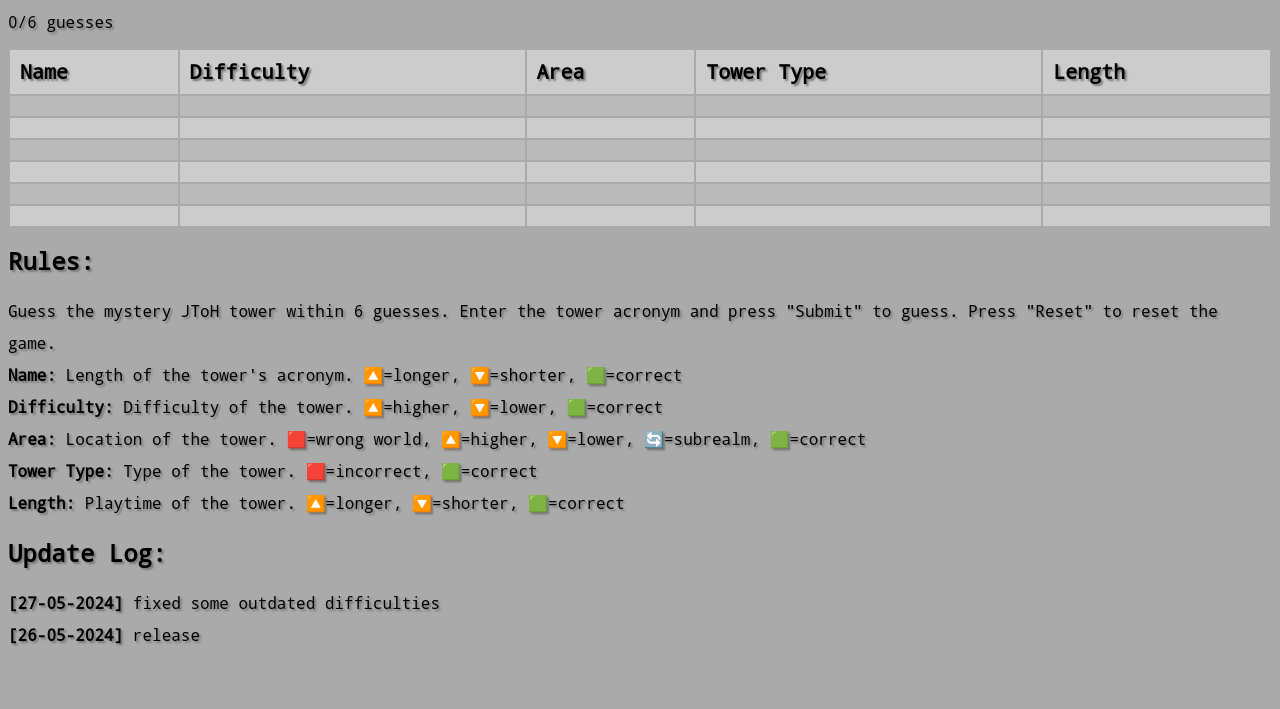
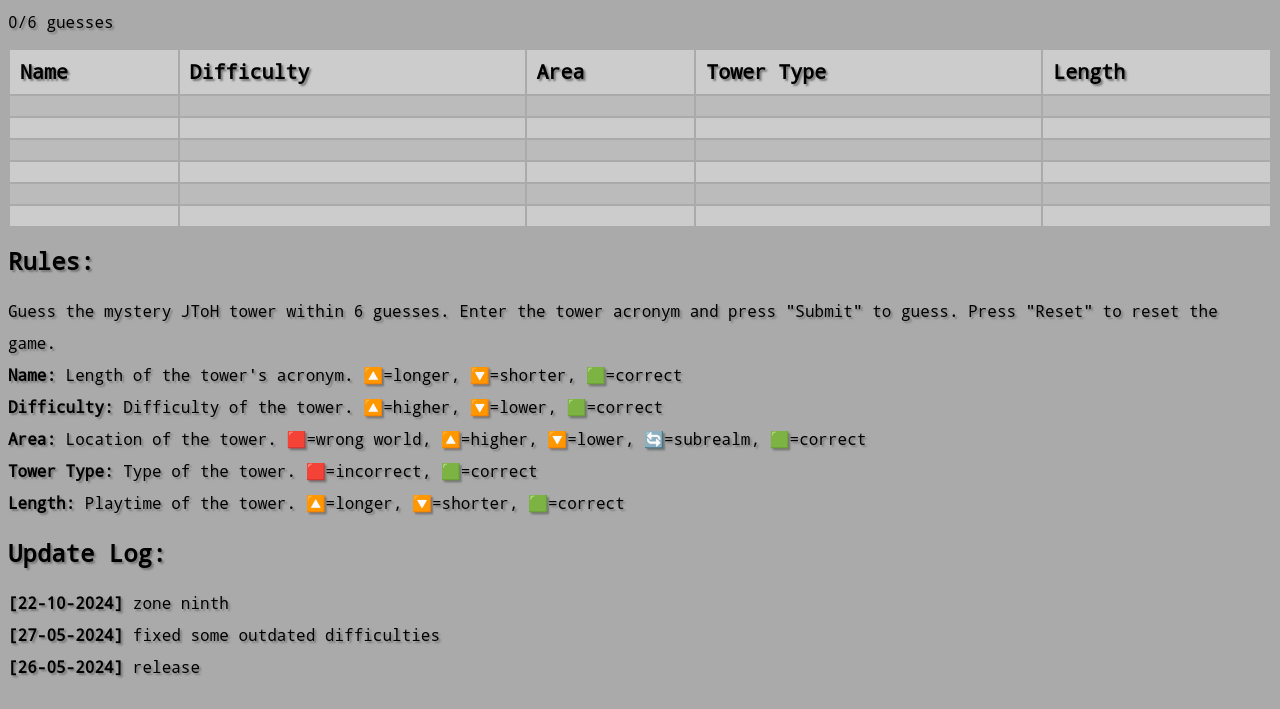
Before and after one commit to thej10n/thej10n.github.io, a plain HTML site: page index.html in a window 1280 px wide. Shown: the part 91-800 px from the top of the page. Drawn offline with Linux system fonts and the light colour scheme.

Commit message:
zone ninth

```diff
--- a/index.html
+++ b/index.html
@@ -80,6 +80,7 @@
       Update Log:
     </h2>
     <div style="line-height: 2;">
+      <b>[22-10-2024]</b> zone ninth <br>
       <b>[27-05-2024]</b> fixed some outdated difficulties <br>
       <b>[26-05-2024]</b> release
     </div>
```
